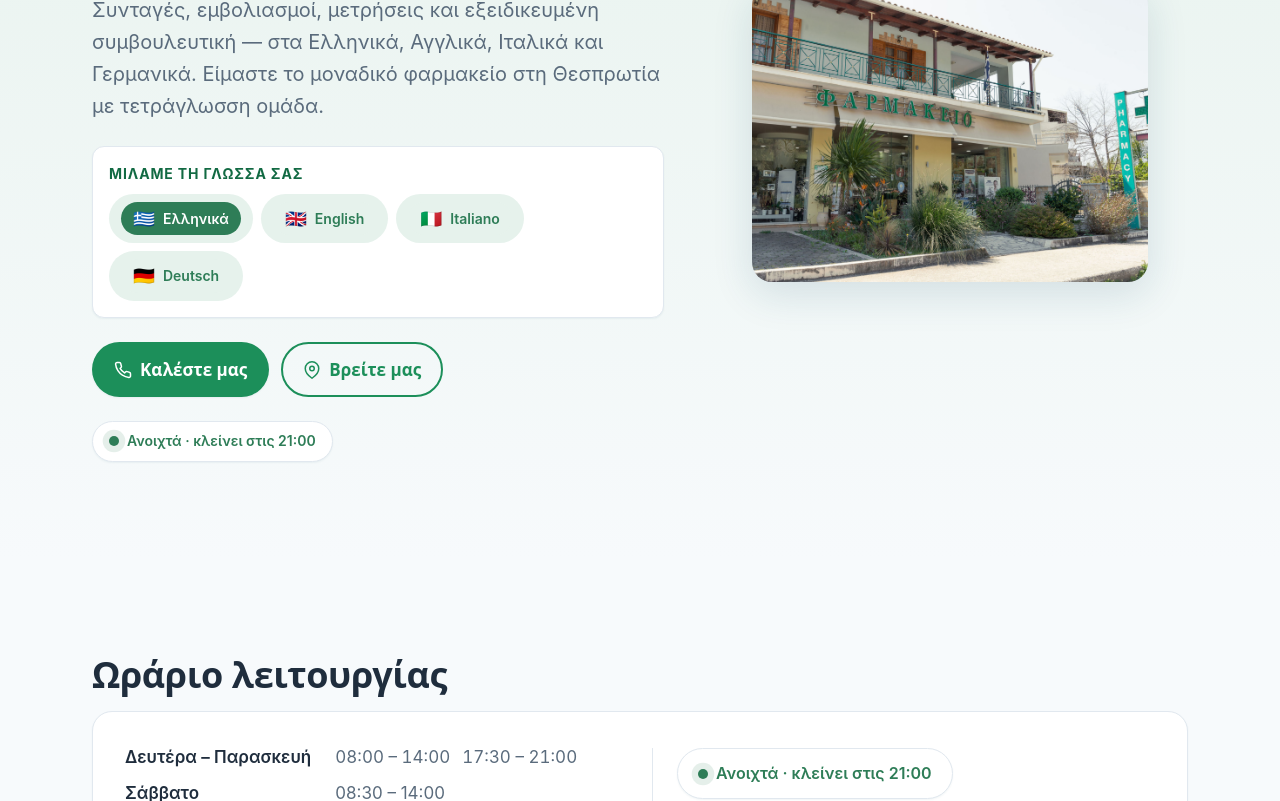
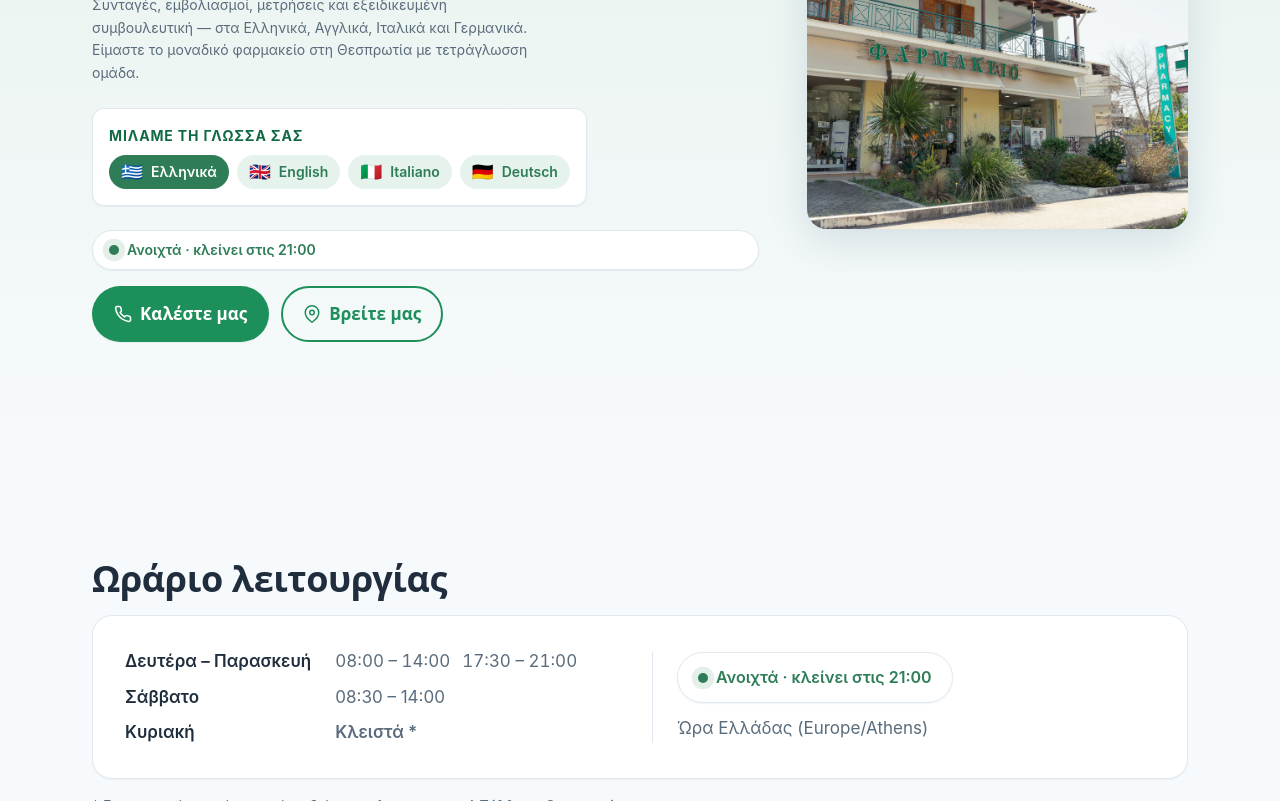
Before and after one commit to pharmacyplataria/pharmacyplataria, a plain HTML site: page index.html in a window 1280 px wide. Shown: the part 355-1156 px from the top of the page. Drawn offline with Linux system fonts and the light colour scheme.

Commit message:
SOooo DOne

```diff
--- a/index.html
+++ b/index.html
@@ -260,6 +260,14 @@
         <h1 id="hero-title" class="hero__title">Η υγεία σας, δίπλα στη θάλασσα.</h1>
         <p class="hero__subtitle">Συνταγές, εμβολιασμοί, μετρήσεις και εξειδικευμένη συμβουλευτική — στα Ελληνικά, Αγγλικά, Ιταλικά και Γερμανικά. Είμαστε το μοναδικό φαρμακείο στη Θεσπρωτία με τετράγλωσση ομάδα.</p>
 
+        <figure class="hero__media">
+          <img src="assets/images/hero.jpg"
+               alt=""
+               width="2048" height="1365"
+               fetchpriority="high" decoding="async"
+               onerror="this.onerror=null;this.src='assets/images/placeholder.svg'">
+        </figure>
+
         <div class="lang-badge" role="group" aria-labelledby="lang-badge-label">
           <span class="lang-badge__label" id="lang-badge-label">Μιλάμε τη γλώσσα σας</span>
           <ul class="lang-badge__list" role="list">
@@ -270,6 +278,10 @@
           </ul>
         </div>
 
+        <div class="status-pill" data-status-pill role="status" aria-live="polite">
+          <span class="status-pill__dot" aria-hidden="true"></span>
+          <span class="status-pill__text" data-status-text>Φόρτωση ωραρίου…</span>
+        </div>
         <div class="hero__actions">
           <a class="btn btn--primary" href="tel:+302665071888">
             <svg width="18" height="18" aria-hidden="true"><use href="#icon-phone"/></svg>
@@ -280,19 +292,7 @@
             <span>Βρείτε μας</span>
           </a>
         </div>
-        <div class="status-pill" data-status-pill role="status" aria-live="polite">
-          <span class="status-pill__dot" aria-hidden="true"></span>
-          <span class="status-pill__text" data-status-text>Φόρτωση ωραρίου…</span>
-        </div>
       </div>
-
-      <figure class="hero__media">
-        <img src="assets/images/hero.jpg"
-             alt=""
-             width="2048" height="1365"
-             fetchpriority="high" decoding="async"
-             onerror="this.onerror=null;this.src='assets/images/placeholder.svg'">
-      </figure>
     </div>
   </section>
 
--- a/style.css
+++ b/style.css
@@ -332,9 +332,6 @@ main > section:first-child { content-visibility: visible; }
   display: grid; gap: var(--space-8);
   align-items: center;
 }
-@media (min-width: 900px) {
-  .hero__grid { grid-template-columns: 6fr 5fr; gap: var(--space-12); }
-}
 
 .hero__eyebrow {
   font-size: var(--fs-small); font-weight: 600;
@@ -347,7 +344,7 @@ main > section:first-child { content-visibility: visible; }
   margin-bottom: var(--space-4);
 }
 .hero__subtitle {
-  font-size: clamp(1.0625rem, 1vw + 0.9rem, 1.25rem);
+  font-size: var(--fs-small);
   color: var(--color-text-muted);
   max-width: 52ch; margin-bottom: var(--space-6);
 }
@@ -355,11 +352,31 @@ main > section:first-child { content-visibility: visible; }
   display: flex; gap: var(--space-3); flex-wrap: wrap;
   margin-bottom: var(--space-6);
 }
+.hero__copy > .status-pill { margin-bottom: var(--space-4); }
 
+.hero__media {
+  margin: var(--space-2) 0 var(--space-6) 0;
+}
 .hero__media img {
-  width: 100%; aspect-ratio: 4/3;
+  width: 100%; aspect-ratio: 16/9;
   object-fit: cover; border-radius: var(--radius-lg);
   box-shadow: var(--shadow-lg);
+}
+
+@media (min-width: 900px) {
+  .hero__copy {
+    display: grid;
+    grid-template-columns: 7fr 4fr;
+    column-gap: var(--space-12);
+  }
+  .hero__copy > * { grid-column: 1; }
+  .hero__copy > .hero__media {
+    grid-column: 2;
+    grid-row: 1 / span 100;
+    align-self: center;
+    margin: 0;
+  }
+  .hero__copy > .hero__media img { aspect-ratio: 4/3; }
 }
 
 /* =============== Status pill =============== */
@@ -670,16 +687,14 @@ a.contact__value:hover { color: var(--color-primary); text-decoration: underline
   display: flex; flex-wrap: wrap; gap: var(--space-2);
 }
 .lang-badge__list li {
-  display: inline-flex; align-items: center; gap: var(--space-2);
-  padding: var(--space-2) var(--space-3);
-  background: var(--color-accent-light);
+  display: inline-flex; align-items: center;
   color: var(--color-accent);
-  border-radius: var(--radius-pill);
   font-size: var(--fs-small); font-weight: 600;
 }
 .lang-badge__flag {
   display: inline-flex; align-items: center; gap: var(--space-2);
   padding: var(--space-2) var(--space-3);
+  background: var(--color-accent-light);
   border-radius: var(--radius-pill);
   color: inherit; text-decoration: none;
   line-height: 1;
```
Also changed, not shown: de/index.html (+12 -12 lines), en/index.html (+12 -12 lines), it/index.html (+12 -12 lines).
